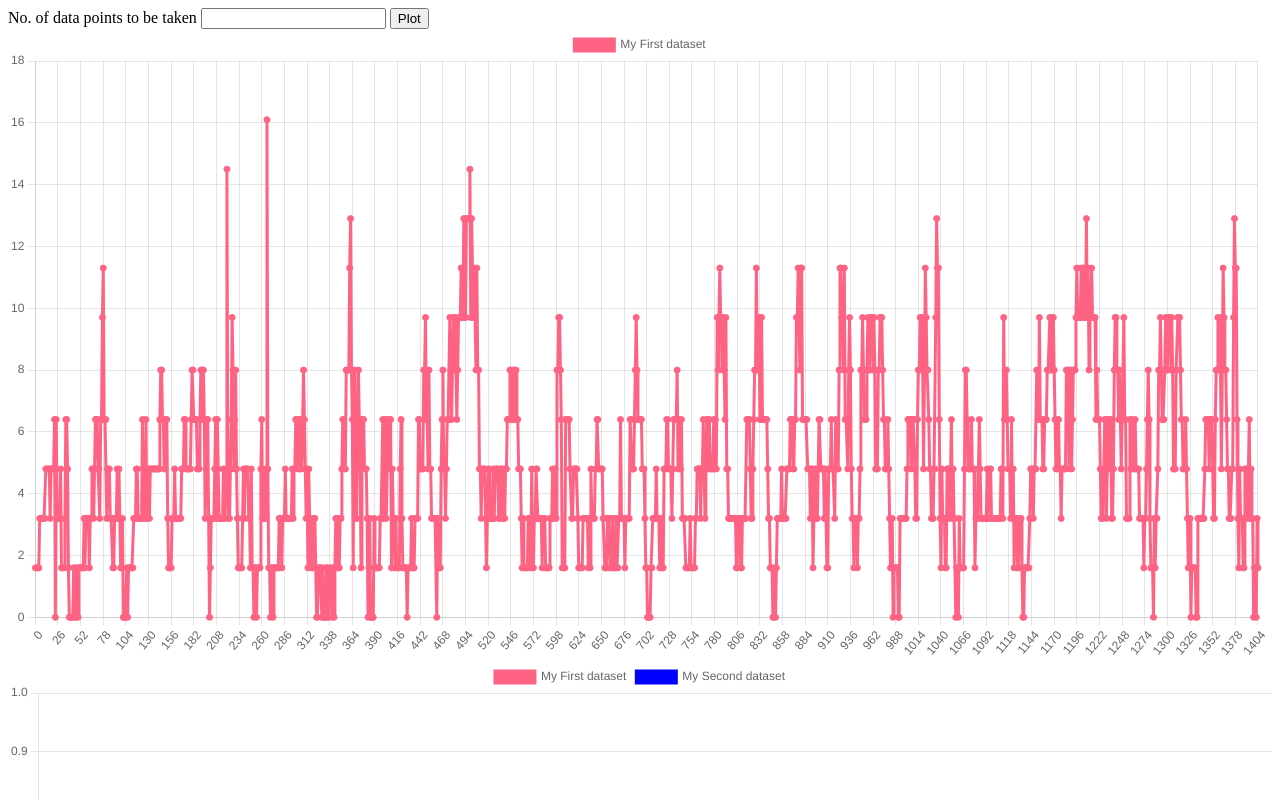
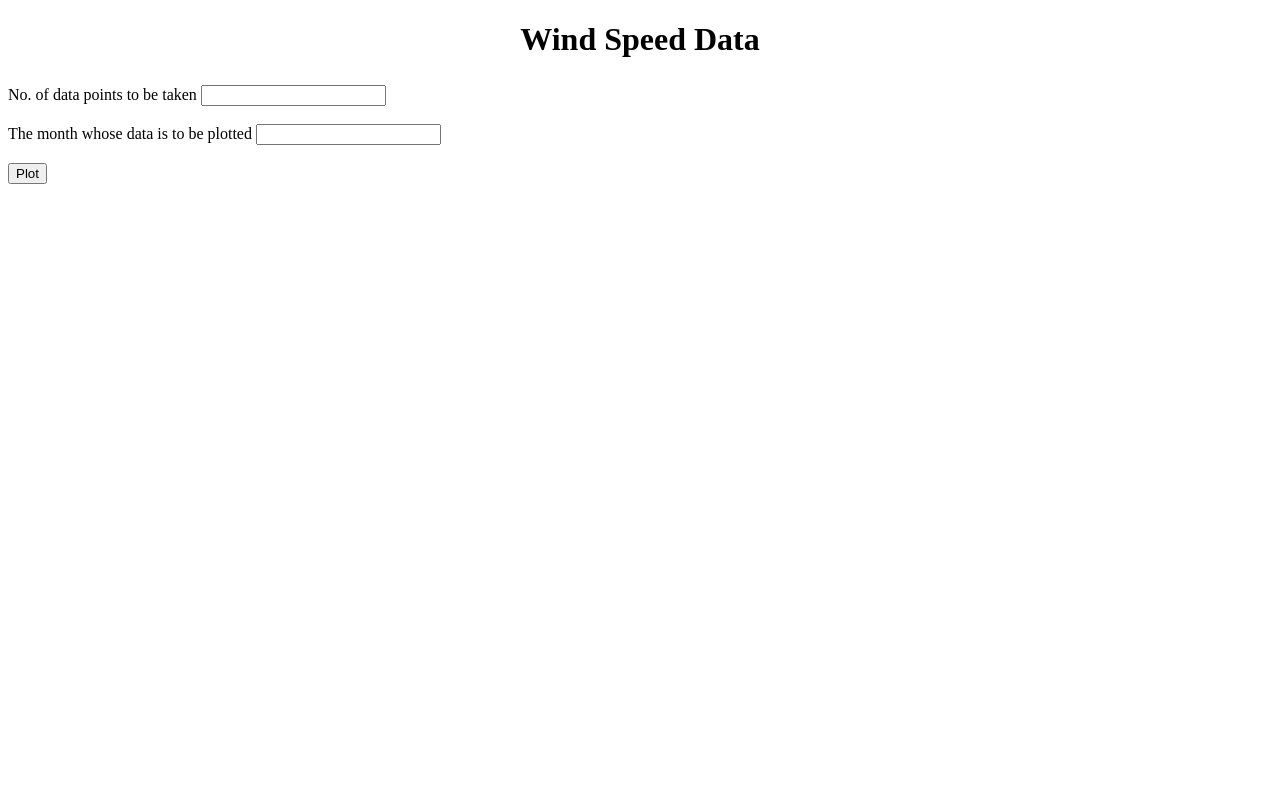
Before and after one commit to PriyanshuGautam1923/WindTurbine, a website: page index.html in a window 1280 px wide. Both pictures are taken after a click on the button "Plot". Shown: the top 800 px of the page. Drawn offline with nearby package versions, Linux system fonts and the light colour scheme.

Commit message:
Adding Shaft Speed functionality

```diff
--- a/index.css
+++ b/index.css
@@ -2,3 +2,11 @@
   height: 400px;
   width: 100%;
 }
+.text-center {
+  text-align: center;
+  padding-bottom: 5px;
+}
+.plotDirections {
+  margin-top: 5px;
+  margin-bottom: 25px;
+}
--- a/index.html
+++ b/index.html
@@ -9,12 +9,18 @@
     <link rel="stylesheet" href="index.css" />
   </head>
   <body>
-    <label>No. of data points to be taken</label>
-    <input id="datapoints" />
-    <button class="plot">Plot</button>
+    <h1 class="text-center">Wind Speed Data</h1>
+    <div class="plotDirections">
+      <label>No. of data points to be taken</label>
+      <input id="datapoints" /><br /><br />
+      <label>The month whose data is to be plotted</label>
+      <input id="month" /><br /><br />
+      <button class="plot">Plot</button>
+    </div>
     <div>
       <canvas id="mainChart"></canvas>
       <canvas id="secondChart"></canvas>
+      <canvas id="thirdChart"></canvas>
     </div>
     <script src="https://cdn.jsdelivr.net/npm/chart.js"></script>
     <script src="index.js"></script>
--- a/index.js
+++ b/index.js
@@ -1,12 +1,16 @@
 let labels = [];
 let labels2 = [];
+let labels3 = [];
+let maxspeed = [];
 let data2;
 let config2;
 let slice;
+let monthName;
 let myChart2 = 0;
 const input_number = document.getElementById("datapoints");
+const input_month = document.getElementById("month");
 const btnPlot = document.getElementsByClassName("plot")[0];
-const x = [
+const oct = [
   1.6, 1.6, 1.6, 1.6, 1.6, 3.2, 3.2, 3.2, 3.2, 3.2, 3.2, 3.2, 4.8, 4.8, 4.8,
   4.8, 4.8, 3.2, 4.8, 4.8, 4.8, 4.8, 6.4, 0.0, 6.4, 3.2, 3.2, 3.2, 3.2, 4.8,
   1.6, 1.6, 1.6, 1.6, 3.2, 6.4, 6.4, 4.8, 1.6, 0.0, 0.0, 0.0, 0.0, 0.0, 1.6,
@@ -117,7 +121,7 @@ const x = [
   6.4, 4.8, 4.8, 6.4, 4.8, 4.8, 4.8, 4.8, 3.2, 3.2, 3.2, 3.2, 3.2, 1.6, 3.2,
   3.2, 4.8, 6.4, 8.0, 6.4, 3.2, 1.6, 1.6, 1.6, 0.0, 3.2,
 ];
-const x3 = [
+const nov = [
   4.8, 3.2, 1.6, 3.2, 4.8, 4.8, 4.8, 4.8, 8.0, 6.4, 6.4, 6.4, 6.4, 8.0, 9.7,
   8.0, 8.0, 9.7, 8.0, 6.4, 4.8, 3.2, 4.8, 4.8, 4.8, 3.2, 4.8, 1.6, 1.6, 3.2,
   1.6, 1.6, 0.0, 3.2, 6.4, 4.8, 1.6, 1.6, 1.6, 1.6, 0.0, 3.2, 0.0, 1.6, 1.6,
@@ -216,7 +220,7 @@ const x3 = [
   3.2, 3.2, 3.2, 1.6, 1.6, 1.6, 1.6, 1.6, 1.6, 1.6, 3.2, 3.2, 4.8, 4.8, 1.6,
   0.0, 1.6, 1.6, 6.4, 6.4,
 ];
-const x5 = [
+const jan = [
   4.8, 3.2, 3.2, 3.2, 1.6, 1.6, 1.6, 1.6, 4.8, 4.8, 3.2, 1.6, 3.2, 3.2, 3.2,
   3.2, 1.6, 1.6, 1.6, 1.6, 1.6, 1.6, 1.6, 1.6, 3.2, 3.2, 3.2, 1.6, 1.6, 4.8,
   1.6, 1.6, 1.6, 1.6, 3.2, 4.8, 3.2, 3.2, 1.6, 1.6, 1.6, 1.6, 1.6, 6.4, 6.4,
@@ -319,7 +323,7 @@ const x5 = [
   3.2, 3.2, 3.2, 3.2, 3.2, 3.2, 4.8, 4.8, 4.8, 3.2, 1.6, 1.6, 1.6, 1.6, 3.2,
   8.0, 9.7, 11.3, 9.7, 8.0, 6.4, 4.8, 4.8, 3.2, 3.2,
 ];
-const x4 = [
+const dec = [
   4.8, 4.8, 3.2, 1.6, 4.8, 4.8, 3.2, 3.2, 3.2, 4.8, 4.8, 3.2, 3.2, 4.8, 3.2,
   4.8, 3.2, 3.2, 1.6, 1.6, 3.2, 3.2, 3.2, 4.8, 6.4, 3.2, 3.2, 3.2, 1.6, 3.2,
   1.6, 0.0, 0.0, 0.0, 0.0, 0.0, 0.0, 3.2, 4.8, 4.8, 4.8, 6.4, 6.4, 8.0, 8.0,
@@ -422,7 +426,7 @@ const x4 = [
   1.6, 1.6, 3.2, 1.6, 1.6, 1.6, 1.6, 1.6, 3.2, 3.2, 9.7, 6.4, 6.4, 4.8, 4.8,
   6.4, 6.4, 6.4, 4.8,
 ];
-const x7 = [
+const mar = [
   8.0, 9.7, 9.7, 8.0, 3.2, 0.0, 1.6, 0.0, 1.6, 3.2, 4.8, 8.0, 4.8, 6.4, 4.8,
   4.8, 3.2, 3.2, 3.2, 3.2, 3.2, 3.2, 4.8, 6.4, 4.8, 3.2, 4.8, 4.8, 3.2, 4.8,
   3.2, 3.2, 3.2, 4.8, 4.8, 9.7, 11.3, 14.5, 16.1, 11.3, 8.0, 6.4, 8.0, 8.0, 9.7,
@@ -491,7 +495,7 @@ const x7 = [
   6.4, 8.0, 6.4, 3.2, 1.6, 1.6, 3.2, 3.2, 3.2, 1.6, 8.0, 8.0, 3.2, 3.2, 3.2,
   4.8, 8.0, 6.4, 8.0, 8.0, 9.7, 8.0, 8.0, 9.7, 3.2, 4.8, 9.7, 8.0,
 ];
-const x6 = [
+const feb = [
   4.8, 3.2, 1.6, 0.0, 0.0, 3.2, 3.2, 4.8, 4.8, 6.4, 3.2, 3.2, 3.2, 3.2, 3.2,
   3.2, 1.6, 1.6, 1.6, 1.6, 1.6, 3.2, 3.2, 4.8, 3.2, 4.8, 3.2, 4.8, 4.8, 4.8,
   6.4, 6.4, 4.8, 3.2, 4.8, 9.7, 11.3, 9.7, 6.4, 9.7, 9.7, 8.0, 4.8, 3.2, 3.2,
@@ -584,7 +588,7 @@ const x6 = [
   6.4, 4.8, 3.2, 3.2, 3.2, 1.6, 4.8, 6.4, 4.8, 3.2, 6.4, 9.7, 6.4, 8.0, 8.0,
   9.7, 8.0, 6.4, 6.4,
 ];
-const x2 = [
+const apr = [
   9.7, 14.5, 14.5, 11.3, 9.7, 9.7, 11.3, 9.7, 12.9, 9.7, 8.0, 8.0, 9.7, 11.3,
   11.3, 12.9, 12.9, 12.9, 9.7, 11.3, 11.3, 12.9, 14.5, 17.7, 16.1, 16.1, 17.7,
   17.7, 19.3, 20.9, 20.9, 22.5, 22.5, 24.1, 22.5, 20.9, 19.3, 20.9, 20.9, 20.9,
@@ -689,13 +693,59 @@ const x2 = [
   22.5, 22.5, 24.1, 22.5, 25.7, 27.4, 25.7, 19.3, 11.3, 19.3, 22.5, 20.9, 24.1,
   14.5, 3.2, 3.2, 6.4, 8.0, 11.3, 6.4, 8.0,
 ];
+const shaftSpeed = [];
+for (i = 0; i < 100; i++) {
+  let temp = Math.floor(Math.random() * 50);
+  let j = i;
+  if (temp > 45) {
+    shaftSpeed[i++] = temp;
+    while (i <= j + 4) {
+      shaftSpeed[i] = 0;
+      i++;
+    }
+  } else {
+    shaftSpeed[i] = temp;
+  }
+}
+// console.log(shaftSpeed);
+for (i = 0; i < shaftSpeed.length; i++) {
+  if (shaftSpeed[i] === undefined) {
+    shaftSpeed[i] = 3.89;
+  }
+}
+btnPlot.addEventListener("click", function () {
+  slice = +input_number.value;
+  monthName = input_month.value;
 
-btnPlot.addEventListener("click", function () {
   labels2 = [];
   if (myChart2) {
     myChart2.destroy();
   }
-  slice = +input_number.value;
+
+  if (monthName === "apr") {
+    x2 = apr;
+  }
+  if (monthName === "mar") {
+    x2 = mar;
+  }
+  if (monthName === "feb") {
+    x2 = feb;
+  }
+  if (monthName === "jan") {
+    x2 = apr;
+  }
+  if (monthName === "dec") {
+    x2 = dec;
+  }
+  if (monthName === "nov") {
+    x2 = nov;
+  }
+  if (monthName === "oct") {
+    x2 = oct;
+  }
+  if (monthName === "shaftspeed") {
+    x2 = shaftSpeed;
+  }
   let y = [];
   y = x2.filter((_, index) => {
     return index < slice;
@@ -708,28 +758,49 @@ btnPlot.addEventListener("click", function () {
   let avgarr = [];
   for (i = 0; i < slice; i++) {
     avgarr[i] = avg;
+    maxspeed[i] = 45;
+  }
+  let maxarr = [];
+  for (i = 0; i < slice; i++) {
+    maxarr[i] = Math.max(...x2);
   }
   console.log(avg);
   for (i = 0; i < y.length; i++) {
     labels2.push(i);
   }
+
   data2 = {
     labels: labels2,
     datasets: [
       {
-        label: "My First dataset",
+        label: "Data",
         backgroundColor: "rgb(255, 99, 132)",
         borderColor: "rgb(255, 99, 132)",
         data: y,
       },
       {
-        label: "My Second dataset",
+        label: "Maximum Recorded Value",
         backgroundColor: "rgb(0, 0, 255)",
         borderColor: "rgb(0, 0, 255)",
+        data: maxarr,
+      },
+      {
+        label: "Average Value",
+        backgroundColor: "rgb(0, 0, 0)",
+        borderColor: "rgb(0, 0, 0)",
         data: avgarr,
+      },
+      {
+        label: "Standard Speed",
+        backgroundColor: "rgb(150, 150, 0)",
+        borderColor: "rgb(0, 150, 150)",
+        data: maxspeed,
       },
     ],
   };
+  if (monthName !== "shaftspeed") {
+    data2.datasets.pop();
+  }
   config2 = {
     type: "line",
     data: data2,
--- /dev/null
+++ b/package.json
@@ -0,0 +1,5 @@
+{
+  "dependencies": {
+    "chart.js": "^3.7.1"
+  }
+}
```
Also changed, not shown: Portal_1.jpg (added), Portal_2.jpg (added), 1 other file.
